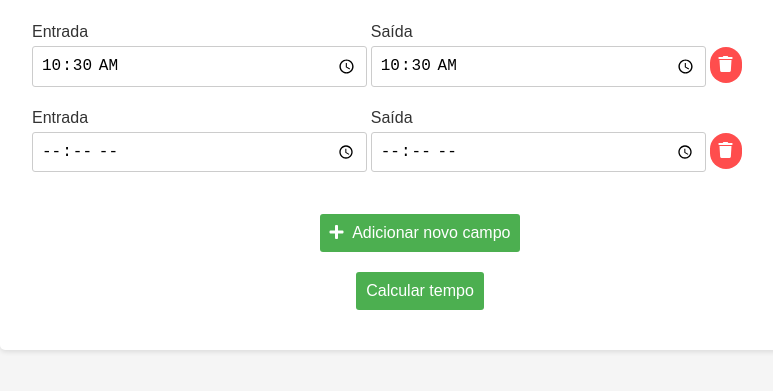
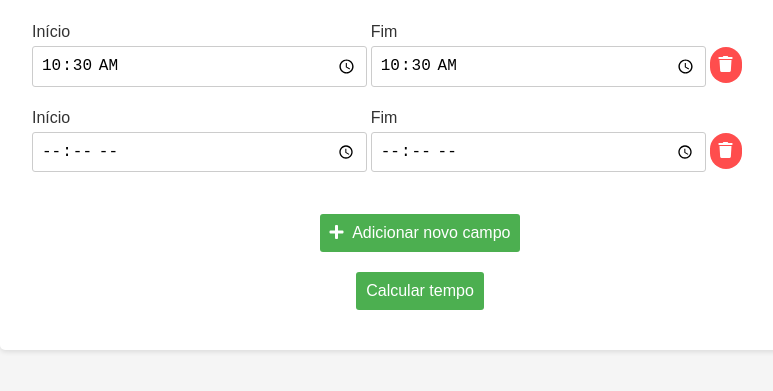
Before and after one commit to LeonardoDonatoNunes/timeCalcApp, a plain HTML site: page index.html in a window 1280 px wide. Both pictures are taken after typing "10:30", "10:30" into the empty fields and a click on the button "Adicionar novo campo". Shown: the part 107-498 px from the top of the page, without its empty margins (220-993 px from the left). Drawn offline with Linux system fonts and the light colour scheme.

Commit message:
Alteração das labels de inicio e fim

```diff
--- a/index.html
+++ b/index.html
@@ -2,7 +2,7 @@
 <html>
 <head>
     <title>Calculadora de Tempo</title>
-    <link rel="icon" type="image/x-icon" href="/favicon.ico">
+    <link rel="icon" type="image/x-icon" href="/gfavicon.ico">
     <link rel="stylesheet" href="styles.css">
     <link rel="stylesheet" href="https://cdnjs.cloudflare.com/ajax/libs/font-awesome/5.15.3/css/all.min.css">
 </head>
@@ -15,13 +15,13 @@
                 <tr>
                     <td>
                         <div class="form-group">
-                            <label for="entrada-1">Entrada</label>
+                            <label for="entrada-1">Início</label>
                             <input type="time" name="entrada[]" class="entrada">
                         </div>
                     </td>
                     <td>
                         <div class="form-group">
-                            <label for="saida-1">Saída</label>
+                            <label for="saida-1">Fim</label>
                             <input type="time" name="saida[]" class="saida">
                         </div>
                     </td>
--- a/script.js
+++ b/script.js
@@ -6,13 +6,13 @@ function adicionarCampos() {
     novaLinha.innerHTML = `
         <td>
             <div class="form-group">
-                <label for="entrada">Entrada</label>
+                <label for="entrada">Início</label>
                 <input type="time" name="entrada[]" class="entrada">
             </div>
         </td>
         <td>
             <div class="form-group">
-                <label for="saida">Saída</label>
+                <label for="saida">Fim</label>
                 <input type="time" name="saida[]" class="saida">
             </div>
         </td>
```
